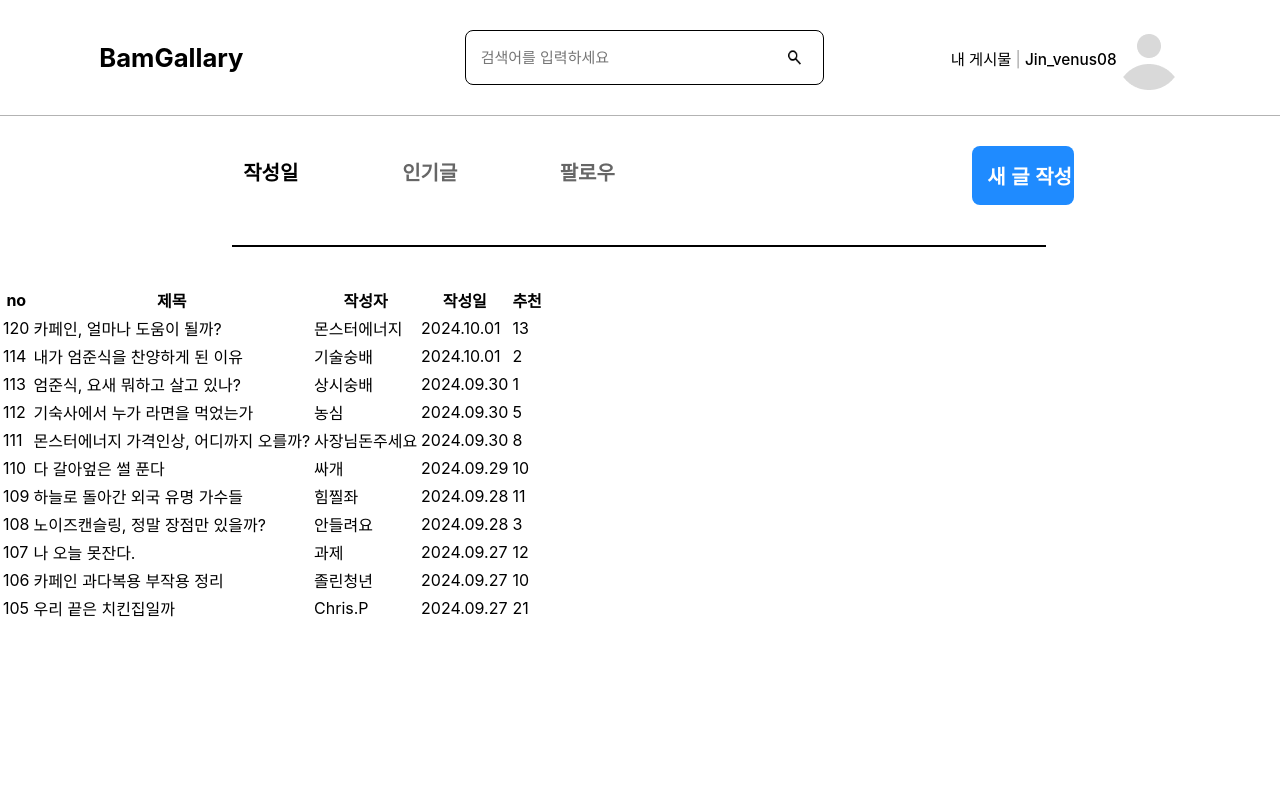
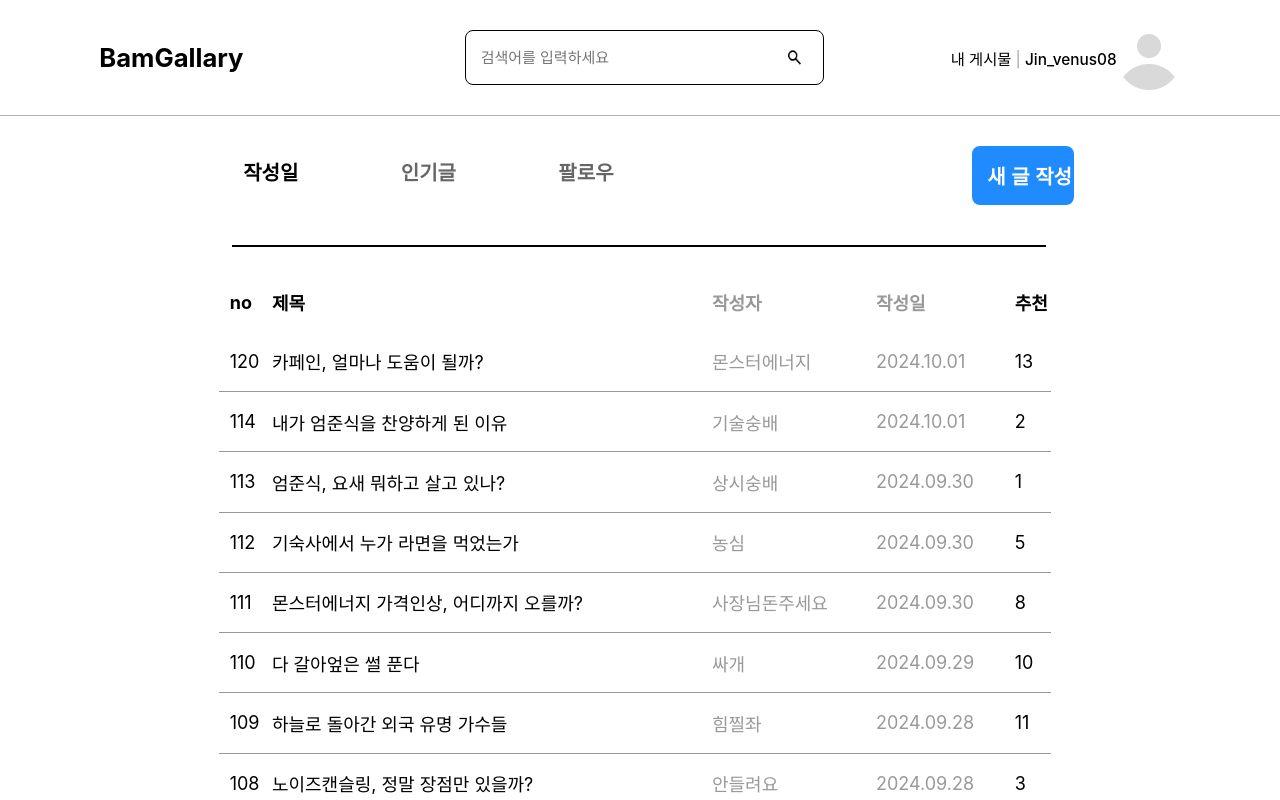
Before and after one commit to gomdoliro2/f_e-repository, a React (Create React App) app in the folder gomdorilo/: page / in a window 1280 px wide. Shown: the top 800 px of the page. Built offline with nearby package versions, Linux system fonts and the light colour scheme.

Commit message:
FIX :: 임의의 데이터들을 표에 넣음

```diff
--- a/gomdorilo/src/App.css
+++ b/gomdorilo/src/App.css
@@ -28,7 +28,7 @@
 }
 
 input:focus {
-  outline:none;
+  outline: none;
 }
 
 input:-webkit-autofill {
@@ -63,7 +63,7 @@ input:-webkit-autofill {
 }
 
 span {
-  color : #B3B3B3;
+  color: #B3B3B3;
 }
 
 #face-icon {
@@ -77,27 +77,11 @@ span {
   padding-left: 15%;
 }
 
-#date {
-  display: flex;
-  padding-top: 3%;
-  font-size: 20px;
-  font-weight: 600;
-  white-space: nowrap;
-}
-
-#fame {
-  display: flex;
-  padding-top: 3%;
-  padding-left: 5%;
-  font-size: 20px;
-  font-weight: 600;
-  white-space: nowrap;
-}
-
+#date,
+#fame,
 #follow {
   display: flex;
   padding-top: 3%;
-  padding-left: 5%;
   font-size: 20px;
   font-weight: 600;
   white-space: nowrap;
@@ -138,7 +122,33 @@ span {
   height: 1%;
   margin-top: 3%;
   margin-left: 18.1%;
-  margin-bottom: 3%;
+  margin-bottom: 2%;
   border: 1px solid #000;
   background-color: #000;
 }
+
+.styled-table {
+  width: 65%;
+  margin: 1% 0;
+  padding: 1%;
+  margin-left: 17.1%;
+  font-size: 18px;
+  text-align: left;
+  border-collapse: collapse;
+}
+
+.styled-table th,
+.styled-table td {
+  padding: 2% 1.3%;
+  border: none;
+  white-space: nowrap;
+}
+
+.styled-table tbody tr {
+  border-bottom: 1px solid #999;
+}
+
+.author-column,
+.date-column {
+  color: #999;
+}
--- a/gomdorilo/src/App.js
+++ b/gomdorilo/src/App.js
@@ -79,21 +79,24 @@ function App() {
       </div>
 
       <div className="line"></div>
-
       <div className="posts">
-        <table>
+        <table className="styled-table">
           <thead>
             <tr>
-              <th>no</th> <th>제목</th> <th>작성자</th> <th>작성일</th> <th>추천</th>
+              <th>no</th>
+              <th className="title-column">제목</th>
+              <th className="author-column">작성자</th>
+              <th className="date-column">작성일</th>
+              <th>추천</th>
             </tr>
           </thead>
           <tbody>
             {filteredPosts.map((post, index) => (
               <tr key={index}>
               <td>{post.no}</td>
-                <td>{post.title}</td>
-                <td>{post.author}</td>
-                <td>{post.date}</td>
+              <td className="title-column">{post.title}</td>
+              <td className="author-column">{post.author}</td>
+              <td className="date-column">{post.date}</td>
               <td>{post.recommendations}</td>
             </tr>
           ))}
@@ -101,7 +104,6 @@ function App() {
       </table>
     </div>
   </div>
-  );
-}
+);}
 
 export default App;
```
Lines whose indentation alone changed are shown as unchanged.
